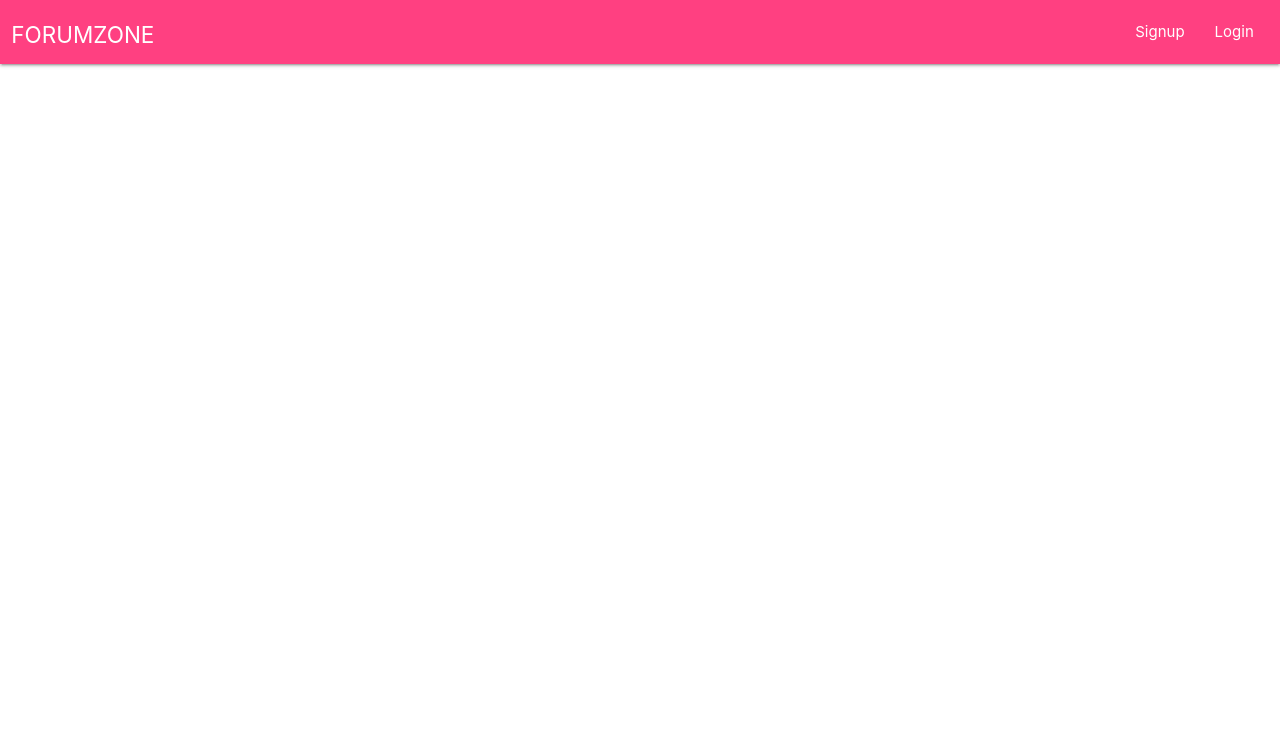
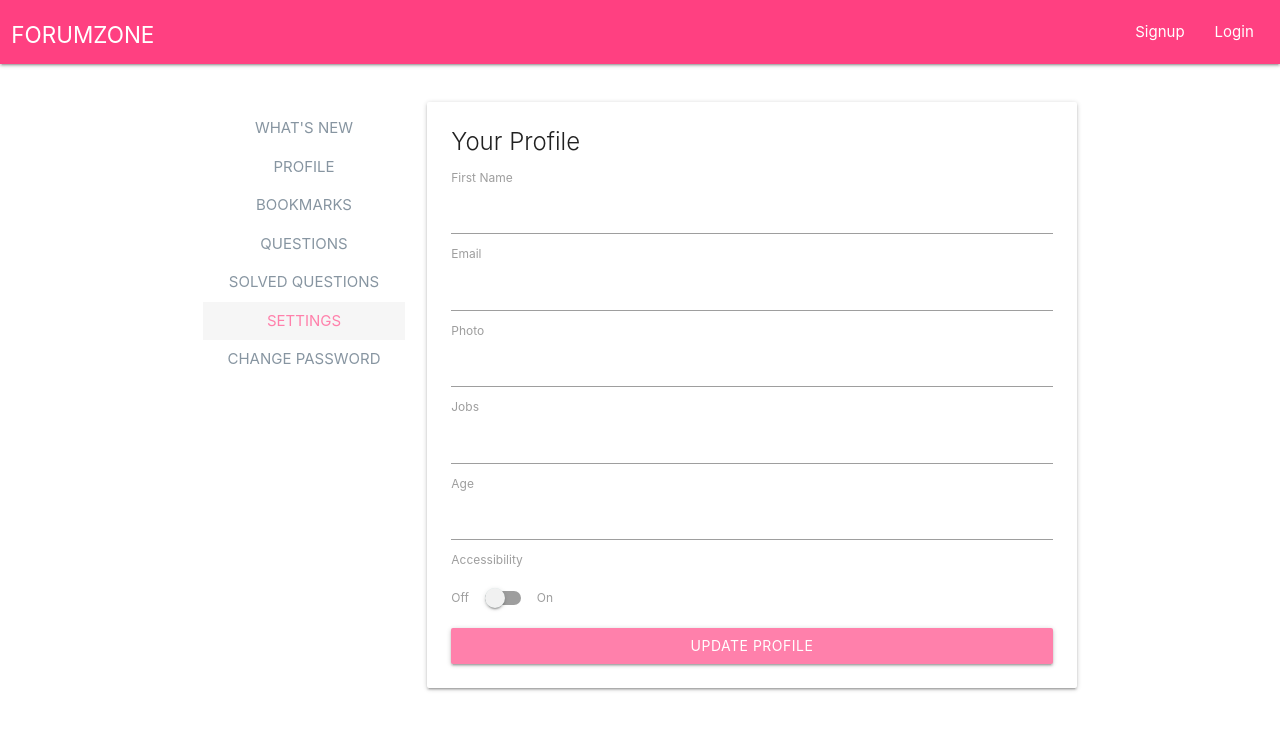
Before and after one commit to faustaleonardo/forumzone-dev, a React (Create React App) app in the folder client/: page /settings in a window 1280 px wide. Shown: the top 730 px of the page. Built offline with nearby package versions, Linux system fonts and the light colour scheme; no server answers.

Commit message:
added profile page

```diff
--- a/client/src/App.css
+++ b/client/src/App.css
@@ -36,6 +36,10 @@
   vertical-align: middle;
 }
 
+.text-align-center {
+  text-align: center;
+}
+
 #link-to-question {
   color: var(--secondary-pink-color);
 }
@@ -67,6 +71,10 @@
   background-color: var(--bg-grey-color);
   color: var(--secondary-pink-color);
 }
+.side-link-active {
+  background-color: var(--bg-grey-color);
+  color: var(--secondary-pink-color);
+}
 
 .side-link-content {
   display: inline-block;
--- a/client/src/components/App.js
+++ b/client/src/components/App.js
@@ -6,6 +6,7 @@ import Header from './Header';
 import Landing from './Landing';
 import Signup from './Signup';
 import Login from './Login';
+import Settings from './Settings';
 
 class App extends Component {
   componentDidMount() {
@@ -21,6 +22,7 @@ class App extends Component {
             <Route exact path="/" component={Landing} />
             <Route path="/login" component={Login} />
             <Route path="/signup" component={Signup} />
+            <Route path="/settings" component={Settings} />
           </div>
         </BrowserRouter>
       </div>
--- /dev/null
+++ b/client/src/components/Settings.js
@@ -0,0 +1,97 @@
+import React from 'react';
+import { Link } from 'react-router-dom';
+
+const Profile = () => {
+  return (
+    <div className="row">
+      <div className="col s3">
+        <ul className="text-align-center">
+          <li>
+            <Link to="/" className="side-link">
+              <span className="text-uppercase">What's new</span>
+            </Link>
+          </li>
+          <li>
+            <Link to="/" className="side-link">
+              <span className="text-uppercase">Profile</span>
+            </Link>
+          </li>
+          <li>
+            <Link to="/" className="side-link">
+              <span className="text-uppercase">Bookmarks</span>
+            </Link>
+          </li>
+          <li>
+            <Link to="/" className="side-link">
+              <span className="text-uppercase">Questions</span>
+            </Link>
+          </li>
+          <li>
+            <Link to="/" className="side-link">
+              <span className="text-uppercase">Solved Questions</span>
+            </Link>
+          </li>
+          <li>
+            <Link to="/" className="side-link side-link-active">
+              <span className="text-uppercase">Settings</span>
+            </Link>
+          </li>
+          <li>
+            <Link to="/" className="side-link">
+              <span className="text-uppercase">Change Password</span>
+            </Link>
+          </li>
+        </ul>
+      </div>
+      <div className="col s9">
+        <div className="card">
+          <div className="card-content">
+            <span className="card-title">Your Profile</span>
+            <form>
+              <div>
+                <label htmlFor="first_name">First Name</label>
+                <input name="first_name" type="text" />
+              </div>
+              <div>
+                <label htmlFor="email">Email</label>
+                <input name="email" type="email" />
+              </div>
+              <div>
+                <label htmlFor="photo">Photo</label>
+                <input name="photo" type="text" />
+              </div>
+              <div>
+                <label htmlFor="jobs">Jobs</label>
+                <input name="jobs" type="text" />
+              </div>
+              <div>
+                <label htmlFor="age">Age</label>
+                <input name="age" type="text" />
+              </div>
+              <div>
+                <label htmlFor="accessibility">Accessibility</label>
+                <div className="switch mt-1">
+                  <label>
+                    Off
+                    <input type="checkbox" />
+                    <span className="lever"></span>
+                    On
+                  </label>
+                </div>
+              </div>
+              <button
+                className="btn waves-effect waves-light pink accent-1 button-action"
+                type="submit"
+                name="action"
+              >
+                Update Profile
+              </button>
+            </form>
+          </div>
+        </div>
+      </div>
+    </div>
+  );
+};
+
+export default Profile;
--- a/client/src/components/Signup.js
+++ b/client/src/components/Signup.js
@@ -9,12 +9,8 @@ const Signup = () => {
             <span className="card-title">Join us!</span>
             <form>
               <div>
-                <label for="first_name">First Name</label>{' '}
-                <input name="first_name" type="text" />
-              </div>
-              <div>
-                <label for="last_name">Last Name</label>
-                <input name="last_name" type="text" />
+                <label for="name">Name</label>
+                <input name="name" type="text" />
               </div>
               <div>
                 <label for="email">Email</label>
```
